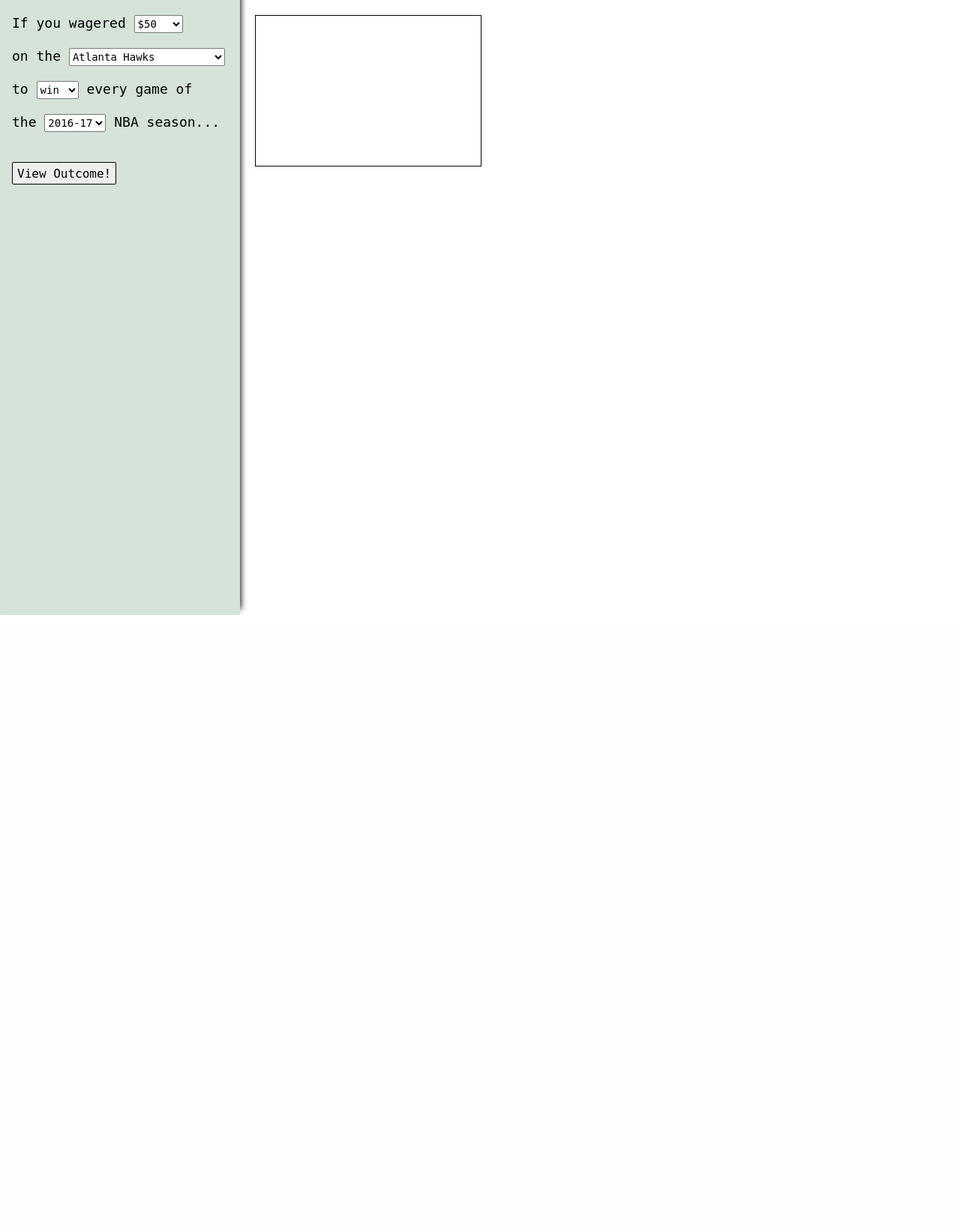
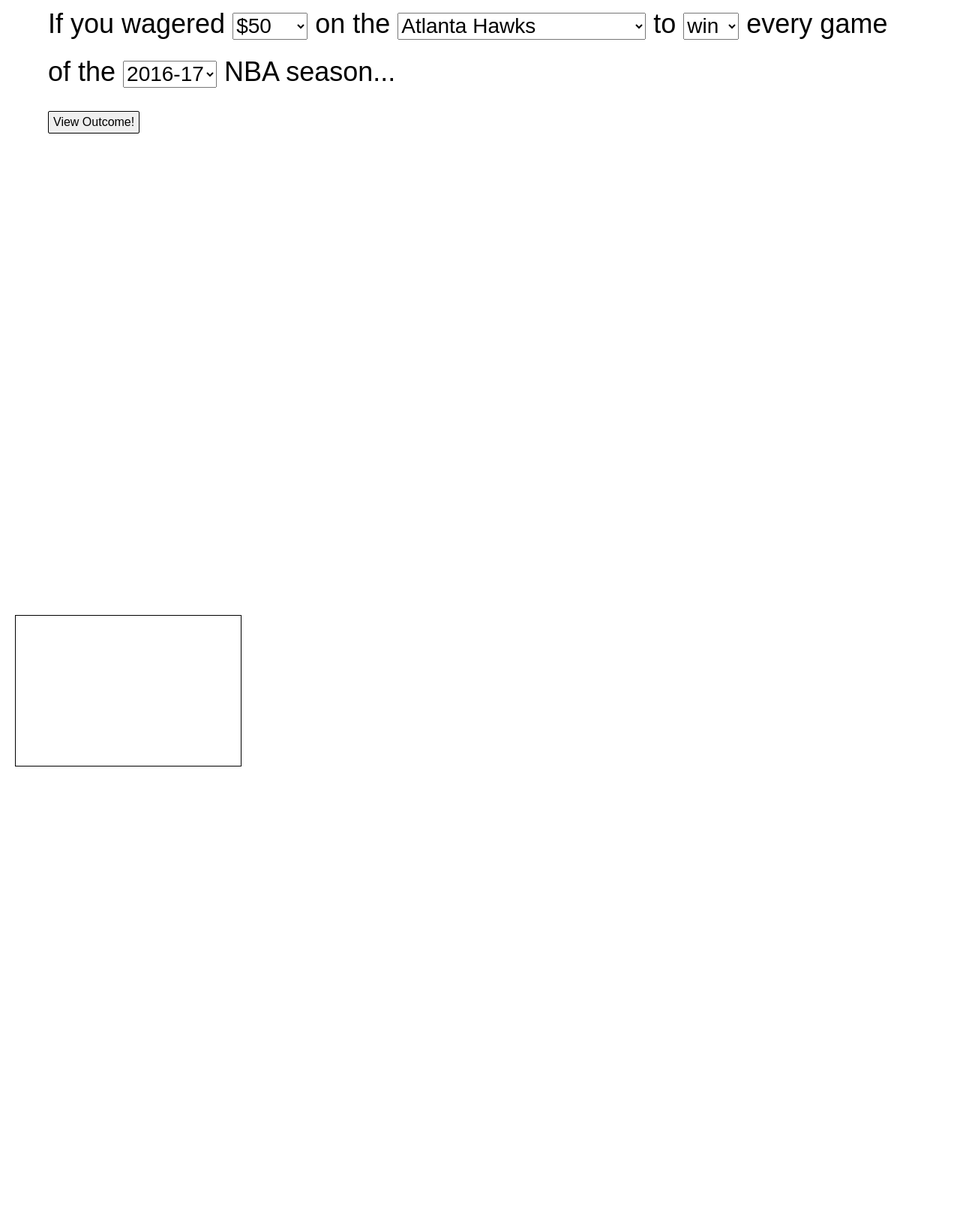
Before and after one commit to nikhilNathwani/Moneyline, a Flask app: page / in a window 1280 px wide. Shown: the whole page at 75% size. Before the commit the page ends 820 px from the top, so only its background shows below. Run offline with Flask 2, Linux system fonts and the light colour scheme.

Commit message:
Undid the sidebar UI, began pivoting to the UI idea where the inputs are requested on a full screen page, then you click 'view results' and the page auto-scrolls to the full-screen results page (which has a button to scroll back up to the filters) q quit

```diff
--- a/static/css/styles.css
+++ b/static/css/styles.css
@@ -1,48 +1,30 @@
 html, body {
   margin: 0;
   padding: 0;
-  font-family: monospace;
-  font-size: 18px;
+  font-family: sans-serif;
 }
 
-#container {
-  display: flex;
-  height: 100%;
+.full-screen {
+  height: 100vh;
   width: 100%;
 }
 
-#sidebar {
-  height: 100%;
-  width: 320px; /* set the width of the sidebar */
-  padding-top: 20px;
-  background-color: rgb(213, 227, 217); /* add a background color for illustration */
-  box-shadow: 1px -8px 8px black;
+#input-area {
+  font-size: 36px;
+  line-height: 64px;
+  width: 90%;
+  margin: auto;
 }
 
-#sidebar > #input-area {
-  width: 90%;
-  margin: auto;
-  /* border: 1px solid red; */
+#input-area > select {
+  font-size: 28px;
+  height: 36px;
+  /* margin-left: 10px;
+  margin-right: 10px; */
 }
 
-#sidebar > #input-area > div.input-row {
-  /* display: block; */
-  margin-bottom: 20px;
-  /* border: 1px solid red; */
-}
-
-#sidebar > #input-area > div.input-row > * {
-  display: inline-block;
-  font-family: monospace;
-}
-
-#sidebar > #input-area > div.input-row > select {
-  font-size: 14px;
-  height: 24px;
-}
-
-button {
-  font-family: monospace;
+#input-area > #submit > button {
+  font-family: sans-serif;
   font-size: 16px;
   margin-top: 20px;
   height: 30px;
--- a/templates/index.html
+++ b/templates/index.html
@@ -4,36 +4,25 @@
     <link rel="stylesheet" href="/static/css/styles.css">
   </head>
   <body>
-    <div id="container">
-      <div id="sidebar">
+    <div id="filter-page" class="full-screen">
       <div id="input-area">
-          <!-- HTML for the UI filters and results -->
-          <div class="input-row">
         <span>If you wagered </span>
         <select id="bet-input" class="dropdown">
           <!-- options will be generated by JavaScript -->
         </select>
-          </div>
-          <div class="input-row">
         <span>on the </span>
         <select id="team-input" class="dropdown">
           <!-- options will be generated by JavaScript -->
         </select>
-          </div>
-          <div class="input-row">
         <span>to </span>
         <select id="outcome-input" class="dropdown">
           <!-- options will be generated by JavaScript -->
         </select>
-            <span> every game of</span>
-          </div>
-          <div class="input-row">
-            <span>the </span>
+        <span> every game of the </span>
         <select id="season-input" class="dropdown">
           <!-- options will be generated by JavaScript -->
         </select>
         <span> NBA season...</span>
-          </div>
         <!-- Submit button -->
         <div id="submit">
           <button id="submit-button">View Outcome!</button>
@@ -43,7 +32,6 @@
     <div id="main-content">
       <div id="raw-data-container"></div>
     </div>
-    </div>
 
     <!-- include the JavaScript file that generates the dropdown options -->
     <script src="/static/js/dropdown-options.js"></script>
```
Lines whose indentation alone changed are shown as unchanged.
